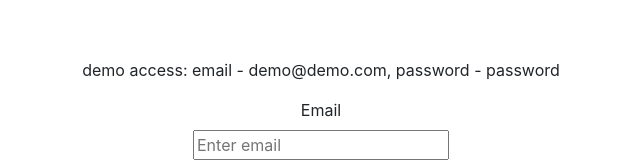
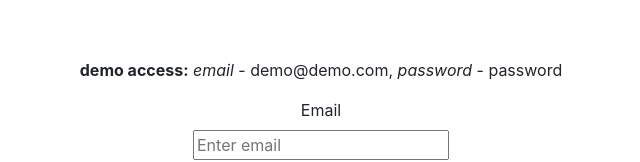
Before and after one commit to NoahSylwester/StoryBoard, a React (Create React App) app in the folder client/: page /auth/login in a window 1280 px wide. Shown: the part 252-414 px from the top of the page, without its empty margins (319-959 px from the left). Built offline with nearby package versions, Linux system fonts and the light colour scheme.

Commit message:
update presentation of demo access info

```diff
--- a/client/src/pages/Login.js
+++ b/client/src/pages/Login.js
@@ -36,7 +36,7 @@ function Login(props) {
                 <div className="col" style={styles.center}>
                     <h1 style={styles.pageTitle} >Login</h1>
                     <div style={styles.centerAlign}>
-                        <p>demo access: email - demo@demo.com, password - password</p>
+                        <p><strong>demo access:</strong> <i>email</i> - demo@demo.com, <i>password</i> - password</p>
                         <label htmlFor="email">Email</label>
                         <input value={email} onChange={(event) => setEmail(event.target.value)} type="text" id="email" placeholder="Enter email"></input>
                         <label htmlFor="password">Password</label>
```
